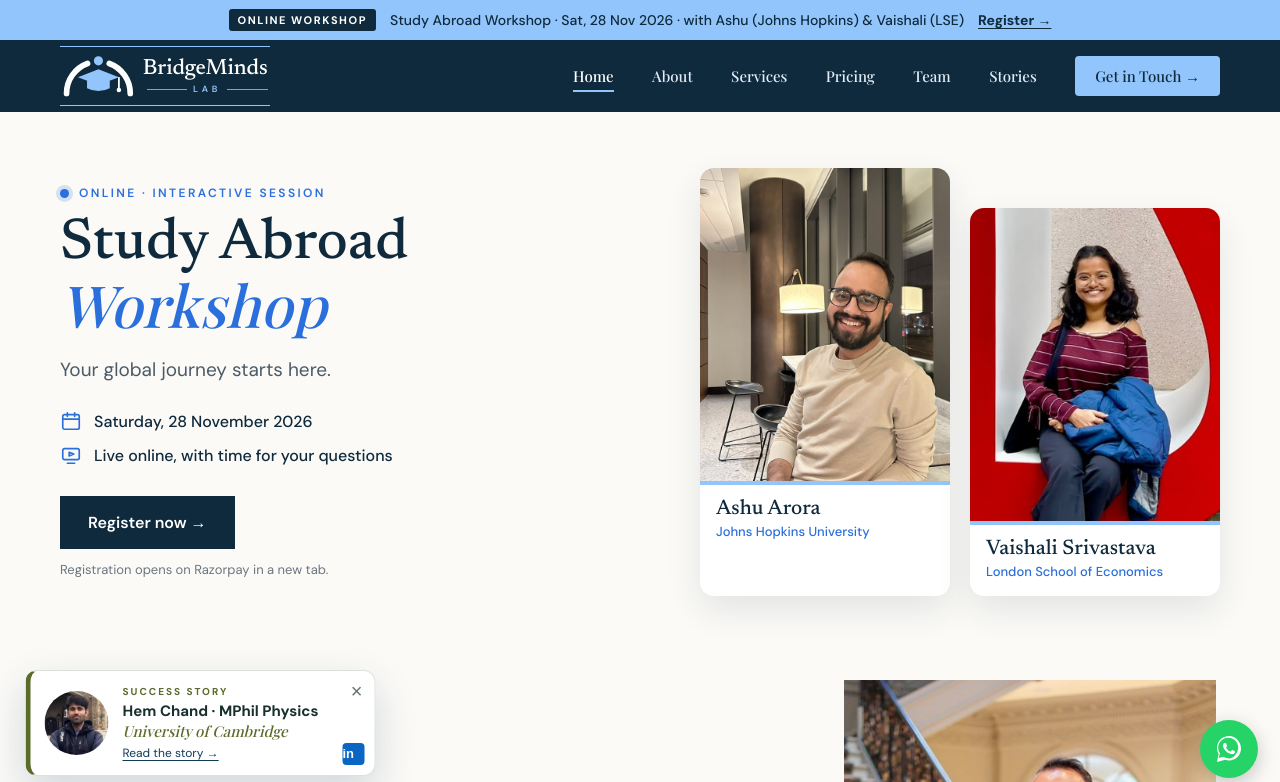
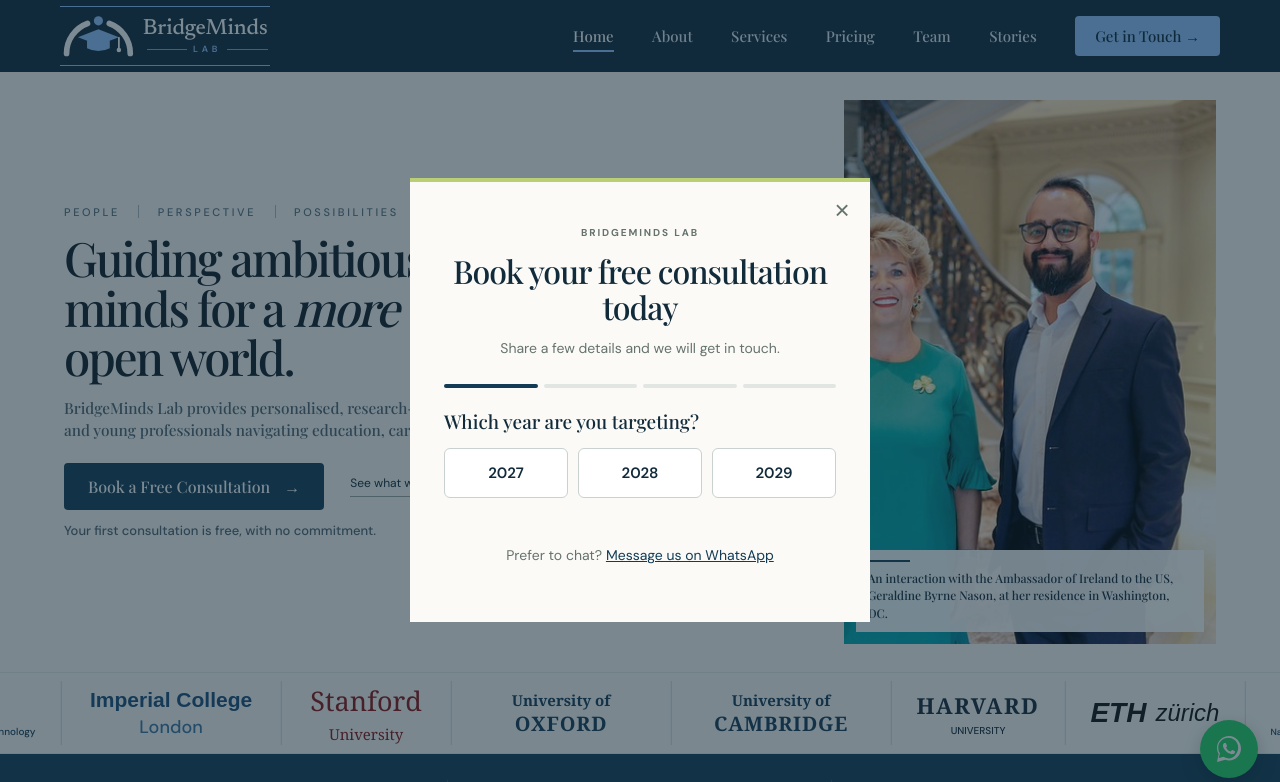
Before and after one commit to ashuarora12/BridgeMinds-Lab, a plain HTML site: page BridgeMinds-Lab-Complete-Updated-Code/index.html in a window 1280 px wide. Shown: the top 782 px of the page. Drawn offline with nearby package versions, Linux system fonts and the light colour scheme; a web font is replaced by a local one.

Commit message:
Restore the homepage after the workshop: remove workshop banner and section, turn the consultation pop-up back on
Co-Authored-By: Claude Opus 5.5 <noreply@anthropic.com>
Claude-Session: https://claude.ai/code/session_0181rTxQ8RpJMd1tbjLh89vS

```diff
--- a/BridgeMinds-Lab-Complete-Updated-Code/contact.html
+++ b/BridgeMinds-Lab-Complete-Updated-Code/contact.html
@@ -1,5 +1,4 @@
-<!doctype html><html lang="en"><head><meta charset="utf-8"><meta name="viewport" content="width=device-width,initial-scale=1"><title>Contact — BridgeMinds Lab</title><link href="https://fonts.googleapis.com/css2?family=DM+Sans:wght@400;500;600;700&family=Playfair+Display:ital,wght@0,500;1,500&family=Newsreader:opsz,wght@6..72,500&display=swap" rel="stylesheet"><link rel="icon" href="favicon.svg" type="image/svg+xml"><link rel="stylesheet" href="css/style.css?v=20261027"></head><body class="home-redesign" data-page="contact"><div class="ws-bar" data-until="2026-11-29"><a href="https://pages.razorpay.com/pl_TsuGWyjNYjv1b7/view" target="_blank" rel="noopener"><span class="ws-bar-tag">Online workshop</span><span class="ws-bar-long">Study Abroad Workshop · Sat, 28 Nov 2026 · with Ashu (Johns Hopkins) &amp; Vaishali (LSE)</span><span class="ws-bar-short">Study Abroad Workshop · 28 Nov</span><b>Register →</b></a></div>
-<header class="site-header">
+<!doctype html><html lang="en"><head><meta charset="utf-8"><meta name="viewport" content="width=device-width,initial-scale=1"><title>Contact — BridgeMinds Lab</title><link href="https://fonts.googleapis.com/css2?family=DM+Sans:wght@400;500;600;700&family=Playfair+Display:ital,wght@0,500;1,500&family=Newsreader:opsz,wght@6..72,500&display=swap" rel="stylesheet"><link rel="icon" href="favicon.svg" type="image/svg+xml"><link rel="stylesheet" href="css/style.css?v=20261027"></head><body class="home-redesign" data-page="contact"><header class="site-header">
   <div class="wrap nav">
     <a class="brand home-brand bm" href="/" aria-label="BridgeMinds Lab home"><svg class="bm-mark" viewBox="2 10 96 58" aria-hidden="true"><path d="M8 62 A42 42 0 0 1 35.63 22.53" fill="none" stroke="#fff" stroke-width="7.5" stroke-linecap="round"/><path d="M92 62 A42 42 0 0 0 64.37 22.53" fill="none" stroke="#fff" stroke-width="7.5" stroke-linecap="round"/><circle cx="50" cy="19" r="6" fill="#93c5fd"/><path d="M50 30 L77 40.5 L50 51 L23 40.5 Z" fill="#93c5fd"/><path d="M35 45 L35 55 Q50 62.5 65 55 L65 45" fill="#93c5fd"/><path d="M77 40.5 L77 55" stroke="#fff" stroke-width="2.4"/><circle cx="77" cy="57.5" r="3" fill="#fff"/></svg><span class="bm-wm"><b>BridgeMinds</b><span>LAB</span></span></a>
     <button class="menu-toggle" aria-label="Toggle navigation" aria-expanded="false">☰</button>
@@ -12,4 +11,4 @@
     <div class="footer-col"><h4>Contact</h4><a href="mailto:bridgemindslab@gmail.com">bridgemindslab@gmail.com</a><a href="https://wa.me/918858869624" target="_blank" rel="noopener">WhatsApp +91 88588 69624</a><a href="https://www.instagram.com/bridgemindslab/" target="_blank" rel="noopener">Instagram @bridgemindslab</a><a href="https://www.linkedin.com/company/bridgeminds-lab/" target="_blank" rel="noopener">LinkedIn</a></div>
   </div>
   <div class="footer-bottom"><span>© 2026 BridgeMinds Lab</span><span>No university commissions · Academic · Career · Global Education</span></div>
-</div></footer><script src="js/main.js?v=20261126"></script></body></html>
+</div></footer><script src="js/main.js?v=20261128"></script></body></html>
--- a/BridgeMinds-Lab-Complete-Updated-Code/index.html
+++ b/BridgeMinds-Lab-Complete-Updated-Code/index.html
@@ -16,7 +16,6 @@
   <link rel="stylesheet" href="css/style.css?v=20261027">
 </head>
 <body class="home-redesign" data-page="home">
-<div class="ws-bar" data-until="2026-11-29"><a href="https://pages.razorpay.com/pl_TsuGWyjNYjv1b7/view" target="_blank" rel="noopener"><span class="ws-bar-tag">Online workshop</span><span class="ws-bar-long">Study Abroad Workshop · Sat, 28 Nov 2026 · with Ashu (Johns Hopkins) &amp; Vaishali (LSE)</span><span class="ws-bar-short">Study Abroad Workshop · 28 Nov</span><b>Register →</b></a></div>
 <header class="site-header">
   <div class="wrap nav">
     <a class="brand home-brand bm" href="/" aria-label="BridgeMinds Lab home"><svg class="bm-mark" viewBox="2 10 96 58" aria-hidden="true"><path d="M8 62 A42 42 0 0 1 35.63 22.53" fill="none" stroke="#fff" stroke-width="7.5" stroke-linecap="round"/><path d="M92 62 A42 42 0 0 0 64.37 22.53" fill="none" stroke="#fff" stroke-width="7.5" stroke-linecap="round"/><circle cx="50" cy="19" r="6" fill="#93c5fd"/><path d="M50 30 L77 40.5 L50 51 L23 40.5 Z" fill="#93c5fd"/><path d="M35 45 L35 55 Q50 62.5 65 55 L65 45" fill="#93c5fd"/><path d="M77 40.5 L77 55" stroke="#fff" stroke-width="2.4"/><circle cx="77" cy="57.5" r="3" fill="#fff"/></svg><span class="bm-wm"><b>BridgeMinds</b><span>LAB</span></span></a>
@@ -25,24 +24,7 @@
   </div>
 </header>
 <main>
-  <section class="ws wrap" id="workshop" data-until="2026-11-29" aria-labelledby="ws-title">
-  <div class="ws-copy">
-    <p class="ws-eyebrow"><span class="ws-dot"></span>Online · Interactive session</p>
-    <h2 id="ws-title">Study Abroad <em>Workshop</em></h2>
-    <p class="ws-tag">Your global journey starts here.</p>
-    <ul class="ws-meta">
-      <li><svg viewBox="0 0 24 24" aria-hidden="true"><rect x="3" y="5" width="18" height="16" rx="2"/><path d="M3 10h18M8 3v4M16 3v4"/></svg>Saturday, 28 November 2026</li>
-      <li><svg viewBox="0 0 24 24" aria-hidden="true"><rect x="3" y="5" width="18" height="12" rx="2"/><path d="M8 21h8M10 9l5 2-5 2z"/></svg>Live online, with time for your questions</li>
-    </ul>
-    <a class="button ws-button" href="https://pages.razorpay.com/pl_TsuGWyjNYjv1b7/view" target="_blank" rel="noopener">Register now <span aria-hidden="true">→</span></a>
-    <p class="ws-note">Registration opens on Razorpay in a new tab.</p>
-  </div>
-  <div class="ws-speakers">
-    <figure><img src="images/workshop-ashu.jpg" alt="Ashu Arora" width="640" height="800" loading="lazy"><figcaption><b>Ashu Arora</b><span>Johns Hopkins University</span></figcaption></figure>
-    <figure><img src="images/workshop-vaishali.jpg" alt="Vaishali Srivastava" width="640" height="800" loading="lazy"><figcaption><b>Vaishali Srivastava</b><span>London School of Economics</span></figcaption></figure>
-  </div>
-</section>
-<section class="home-hero">
+  <section class="home-hero">
     <div class="home-hero-copy">
       <p class="eyebrow">People <i></i> Perspective <i></i> Possibilities</p>
       <h1>Guiding ambitious<br>minds for a <em>more</em><br>open world.</h1>
@@ -170,5 +152,5 @@
   </div>
   <div class="footer-bottom"><span>© 2026 BridgeMinds Lab</span><span>No university commissions · Academic · Career · Global Education</span></div>
 </div></footer>
-<script src="js/main.js?v=20261126"></script>
+<script src="js/main.js?v=20261128"></script>
 </body></html>
--- a/BridgeMinds-Lab-Complete-Updated-Code/js/main.js
+++ b/BridgeMinds-Lab-Complete-Updated-Code/js/main.js
@@ -15,8 +15,8 @@ const WEB3FORMS_ACCESS_KEY = '73b9df4e-6050-4874-9409-75400ea1d2ad';
 const WHATSAPP_NUMBER = '918858869624';
 
 // Free consultation pop-up: shown every time the homepage loads.
-// Paused for now; set to true to switch it back on.
-var CONSULT_POPUP_ENABLED = false;
+// Set to false to pause it.
+var CONSULT_POPUP_ENABLED = true;
 (function () {
   if (!CONSULT_POPUP_ENABLED) return;
   if (document.body.dataset.page !== 'home') return;
```
Also changed, not shown: BridgeMinds-Lab-Complete-Updated-Code/process.html (+2 -3 lines), BridgeMinds-Lab-Complete-Updated-Code/services.html (+2 -3 lines), BridgeMinds-Lab-Complete-Updated-Code/stories.html (+2 -3 lines), BridgeMinds-Lab-Complete-Updated-Code/team.html (+1 -2 lines).
